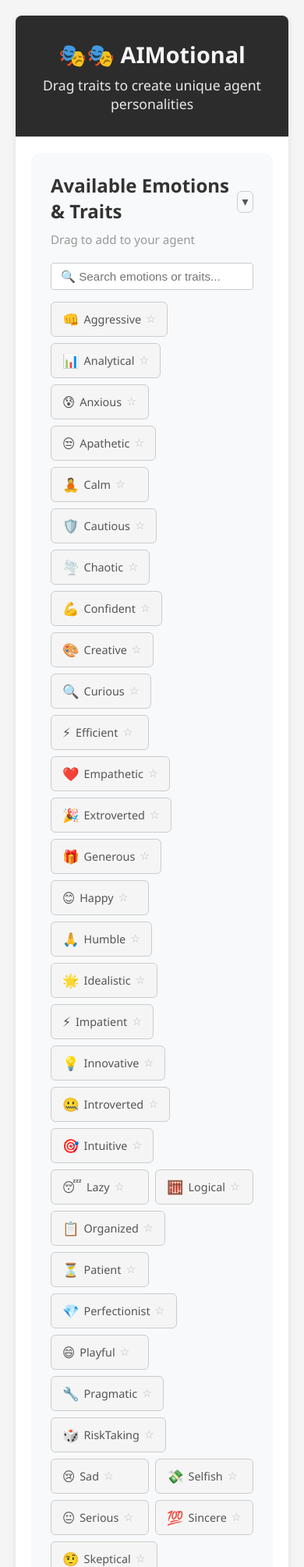
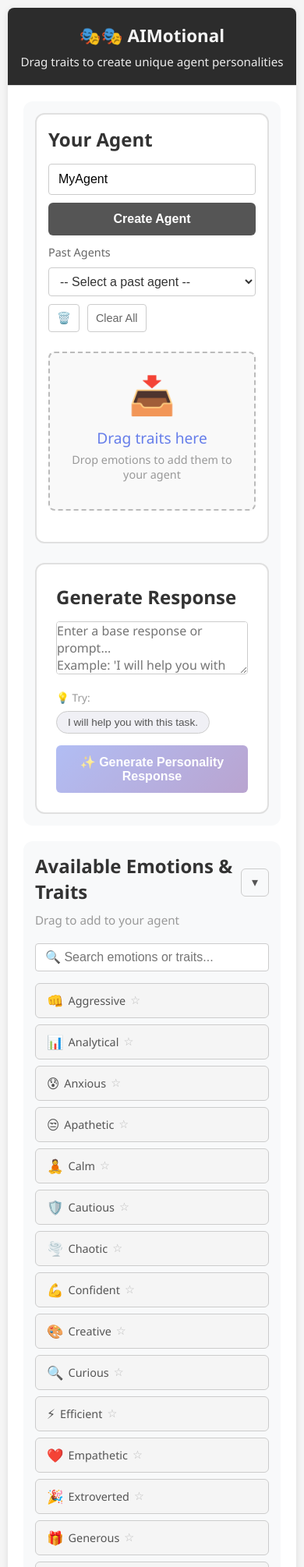
Before and after one commit to iowanpalmcode/finetuna1, a Flask app: page / in a window 390 px wide. Shown: the top 2010 px of the page at 78% size. Run offline with Flask 3, Linux system fonts and the light colour scheme; data that the repository does not hold is empty.

Commit message:
hope this works

```diff
--- a/project/static/script.js
+++ b/project/static/script.js
@@ -199,14 +199,35 @@ function createTraitBadge(trait) {
         badge.classList.remove('dragging');
     });
 
-    // Double-click/double-tap adds the trait directly, for touch devices where dragging is awkward
-    badge.addEventListener('dblclick', () => {
+    // Double-click/double-tap adds the trait directly, for touch devices where dragging is awkward.
+    // Mobile browsers don't reliably synthesize a native 'dblclick' from two taps, so double-taps are
+    // detected manually from the timing between taps instead. This is driven off 'touchend' rather
+    // than 'click' because most mobile browsers suppress the synthetic click that normally follows a
+    // touch if the tap happens shortly after the page was scrolled - and scrolling to find a trait
+    // before double-tapping it is exactly the common case here. touchend fires regardless, so we
+    // preventDefault() there to stop the (unreliable) ghost click, and keep the 'click' listener only
+    // as the desktop/mouse path.
+    let lastTapTime = 0;
+    const handleDoubleTap = (e) => {
+        if (e.target.closest('.trait-favorite-btn')) return;
+
+        const now = Date.now();
+        const isDoubleTap = now - lastTapTime < 400;
+        lastTapTime = now;
+
+        if (!isDoubleTap) return;
+        lastTapTime = 0;
+        if (e.cancelable) e.preventDefault();
+
         if (!currentAgentId) {
             showError('Please create an agent first');
             return;
         }
         addTraitToAgent(trait.name);
-    });
+    };
+
+    badge.addEventListener('touchend', handleDoubleTap);
+    badge.addEventListener('click', handleDoubleTap);
 
     badge.querySelector('.trait-favorite-btn').addEventListener('click', (e) => {
         e.stopPropagation();
--- a/project/static/style.css
+++ b/project/static/style.css
@@ -8,8 +8,10 @@ body {
     font-family: 'Segoe UI', Tahoma, Geneva, Verdana, sans-serif;
     background: #f5f5f5;
     min-height: 100vh;
+    min-height: 100dvh;
     padding: 20px;
     color: #333;
+    overflow-x: hidden;
 }
 
 .container {
@@ -22,6 +24,7 @@ body {
     display: flex;
     flex-direction: column;
     min-height: 100vh;
+    min-height: 100dvh;
 }
 
 /* Header */
@@ -231,10 +234,11 @@ body {
 
 .past-agents-select {
     flex: 1;
+    min-width: 0;
     padding: 8px 10px;
     border: 1px solid #ccc;
     border-radius: 4px;
-    font-size: 0.95em;
+    font-size: 16px;
     background: white;
     color: #333;
 }
@@ -269,7 +273,7 @@ body {
     margin-bottom: 15px;
     border: 1px solid #ccc;
     border-radius: 4px;
-    font-size: 0.95em;
+    font-size: 16px;
     transition: border-color 0.2s;
 }
 
@@ -349,10 +353,14 @@ body {
     box-shadow: 0 1px 3px rgba(0, 0, 0, 0.05);
     animation: slideIn 0.3s ease;
     font-size: 0.9em;
+    max-width: 100%;
 }
 
 .agent-trait .trait-name {
     flex: 1;
+    min-width: 0;
+    overflow: hidden;
+    text-overflow: ellipsis;
     white-space: nowrap;
 }
 
@@ -673,8 +681,16 @@ body {
         grid-template-columns: 1fr;
     }
 
+    /* On a single column, show the agent builder before the (long) traits
+       list so mobile users reach "Create Agent" without scrolling past
+       every trait badge first. */
     .builder-section {
         grid-column: 1;
+        order: 1;
+    }
+
+    .traits-section {
+        order: 2;
     }
 
     .output-comparison {
@@ -692,9 +708,21 @@ body {
 }
 
 @media (max-width: 600px) {
+    body {
+        padding: 10px;
+    }
+
+    .header {
+        padding: 20px 15px;
+    }
+
     .main {
         padding: 20px;
         gap: 20px;
+    }
+
+    .section, .builder-content {
+        padding: 15px;
     }
 
     .agent-name-group {
@@ -719,6 +747,41 @@ body {
 
     .trait-badge {
         flex: 0 1 calc(50% - 4px);
+        min-width: 0;
+    }
+
+    .trait-badge span:nth-child(2) {
+        overflow: hidden;
+        text-overflow: ellipsis;
+        white-space: nowrap;
+    }
+
+    .btn-collapse, .btn-icon {
+        min-height: 36px;
+        min-width: 36px;
+    }
+
+    .drop-zone {
+        padding: 20px;
+        min-height: 150px;
+    }
+
+    .output-comparison {
+        gap: 10px;
+    }
+}
+
+@media (max-width: 400px) {
+    .header-content h1 {
+        font-size: 1.4em;
+    }
+
+    .header-content p {
+        font-size: 0.95em;
+    }
+
+    .trait-badge {
+        flex: 0 1 100%;
     }
 }
 
```
